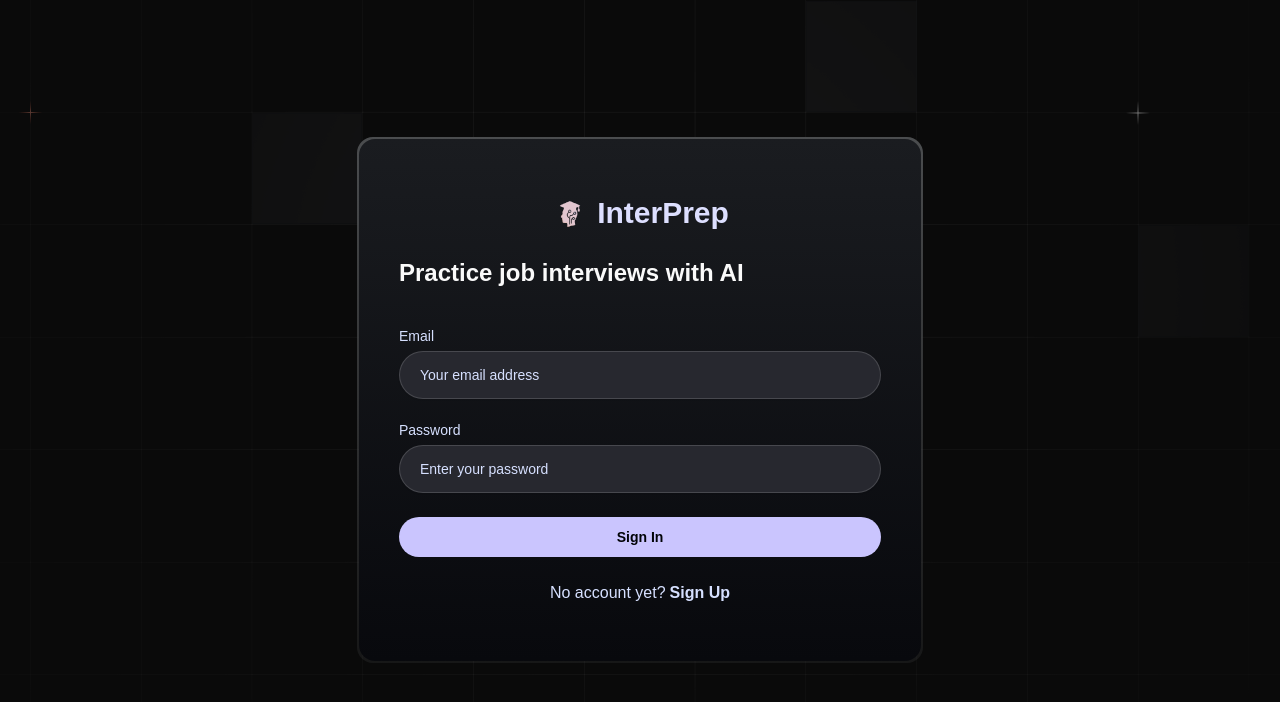
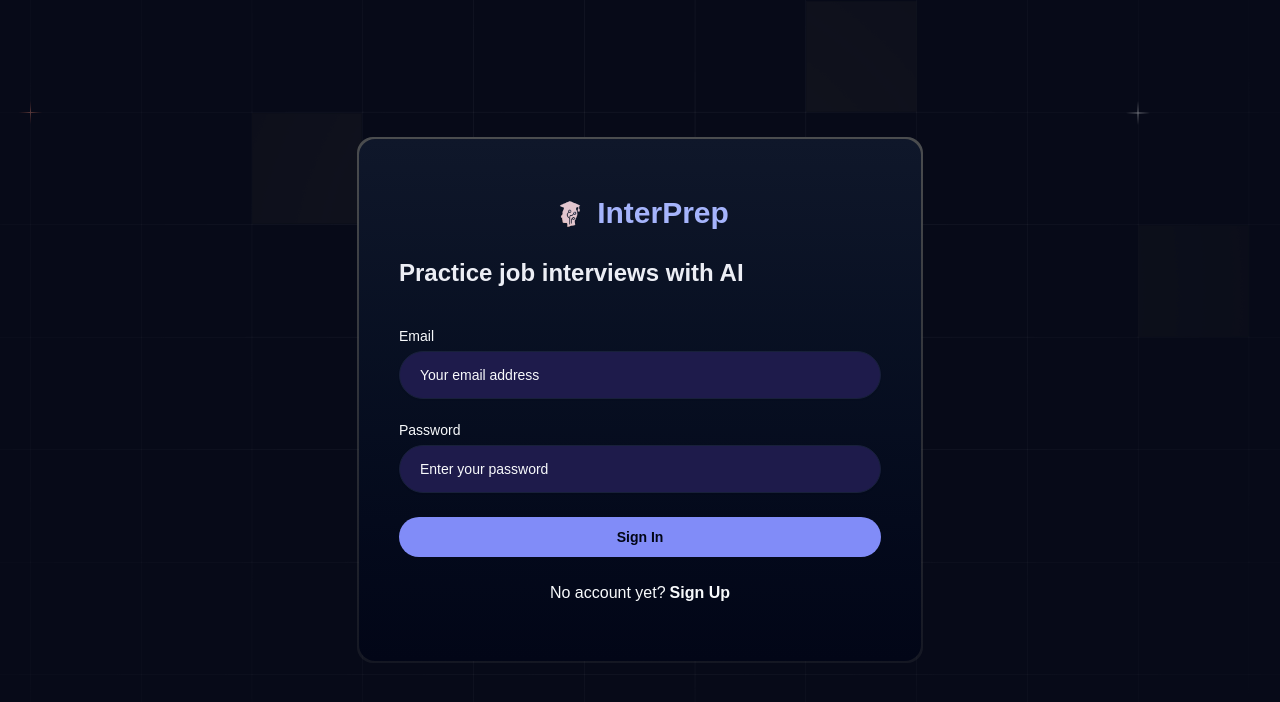
Before and after one commit to Programmer-Develops/inter-prep, a Next.js app: page /sign-in in a window 1280 px wide. Shown: the top 702 px of the page. Built offline with nearby package versions, Linux system fonts and the light colour scheme; no server answers; a web font is replaced by a local one.

Commit message:
Apr 10, 2025, 7:15 PM

```diff
--- a/app/globals.css
+++ b/app/globals.css
@@ -5,95 +5,88 @@
 @custom-variant dark (&:is(.dark *));
 
 @theme {
-  --color-success-100: #49de50;
-  --color-success-200: #42c748;
-  --color-destructive-100: #f75353;
-  --color-destructive-200: #c44141;
+  /* Success Colors - More vibrant green */
+  --color-success-100: #4ade80;
+  --color-success-200: #22c55e;
 
-  --color-primary-100: #dddfff;
-  --color-primary-200: #cac5fe;
+  /* Destructive Colors - More modern red */
+  --color-destructive-100: #ef4444;
+  --color-destructive-200: #dc2626;
 
-  --color-light-100: #d6e0ff;
-  --color-light-400: #6870a6;
-  --color-light-600: #4f557d;
-  --color-light-800: #24273a;
+  /* Primary Colors - Cooler purple/blue */
+  --color-primary-100: #a5b4fc;
+  --color-primary-200: #818cf8;
 
-  --color-dark-100: #020408;
-  --color-dark-200: #27282f;
-  --color-dark-300: #242633;
+  /* Light Colors - Better contrast */
+  --color-light-100: #f8fafc;
+  --color-light-400: #94a3b8;
+  --color-light-600: #475569;
+  --color-light-800: #1e293b;
+
+  /* Dark Colors - Deep space theme */
+  --color-dark-100: #020617;
+  --color-dark-200: #1e1b4b;
+  --color-dark-300: #1e1b4b;
+
+  /* Additional accent colors */
+  --color-accent-100: #7dd3fc;
+  --color-accent-200: #38bdf8;
 
   --font-mona-sans: "Mona Sans", sans-serif;
-
   --bg-pattern: url("/pattern.png");
 }
 
 :root {
   --radius: 0.625rem;
-  --background: oklch(1 0 0);
-  --foreground: oklch(0.145 0 0);
-  --card: oklch(1 0 0);
-  --card-foreground: oklch(0.145 0 0);
-  --popover: oklch(1 0 0);
-  --popover-foreground: oklch(0.145 0 0);
-  --primary: oklch(0.205 0 0);
-  --primary-foreground: oklch(0.985 0 0);
-  --secondary: oklch(0.97 0 0);
-  --secondary-foreground: oklch(0.205 0 0);
-  --muted: oklch(0.97 0 0);
-  --muted-foreground: oklch(0.556 0 0);
-  --accent: oklch(0.97 0 0);
-  --accent-foreground: oklch(0.205 0 0);
-  --destructive: oklch(0.577 0.245 27.325);
-  --border: oklch(0.922 0 0);
-  --input: oklch(0.922 0 0);
-  --ring: oklch(0.708 0 0);
-  --chart-1: oklch(0.646 0.222 41.116);
-  --chart-2: oklch(0.6 0.118 184.704);
-  --chart-3: oklch(0.398 0.07 227.392);
-  --chart-4: oklch(0.828 0.189 84.429);
-  --chart-5: oklch(0.769 0.188 70.08);
-  --sidebar: oklch(0.985 0 0);
-  --sidebar-foreground: oklch(0.145 0 0);
-  --sidebar-primary: oklch(0.205 0 0);
-  --sidebar-primary-foreground: oklch(0.985 0 0);
-  --sidebar-accent: oklch(0.97 0 0);
-  --sidebar-accent-foreground: oklch(0.205 0 0);
-  --sidebar-border: oklch(0.922 0 0);
-  --sidebar-ring: oklch(0.708 0 0);
+  --background: oklch(99% 0.003 300);
+  --foreground: oklch(20% 0.03 270);
+  --card: oklch(99% 0.003 300);
+  --card-foreground: oklch(20% 0.03 270);
+  --primary: oklch(60% 0.15 270);
+  --primary-foreground: oklch(98% 0.003 300);
+  --secondary: oklch(95% 0.01 270);
+  --secondary-foreground: oklch(30% 0.05 270);
+  --muted: oklch(95% 0.01 270);
+  --muted-foreground: oklch(60% 0.03 270);
+  --accent: oklch(80% 0.1 220);
+  --accent-foreground: oklch(20% 0.03 270);
+  --destructive: oklch(70% 0.2 25);
+  --border: oklch(90% 0.01 270);
+  --input: oklch(90% 0.01 270);
+  --ring: oklch(60% 0.15 270);
+
+  /* Chart colors - more vibrant */
+  --chart-1: oklch(70% 0.2 120);
+  --chart-2: oklch(70% 0.2 240);
+  --chart-3: oklch(70% 0.2 300);
+  --chart-4: oklch(70% 0.2 60);
+  --chart-5: oklch(70% 0.2 0);
 }
 
 .dark {
-  --background: oklch(0.145 0 0);
-  --foreground: oklch(0.985 0 0);
-  --card: oklch(0.205 0 0);
-  --card-foreground: oklch(0.985 0 0);
-  --popover: oklch(0.205 0 0);
-  --popover-foreground: oklch(0.985 0 0);
-  --primary: oklch(0.922 0 0);
-  --primary-foreground: oklch(0.205 0 0);
-  --secondary: oklch(0.269 0 0);
-  --secondary-foreground: oklch(0.985 0 0);
-  --muted: oklch(0.269 0 0);
-  --muted-foreground: var(--light-100);
-  --accent: oklch(0.269 0 0);
-  --accent-foreground: oklch(0.985 0 0);
-  --destructive: oklch(0.704 0.191 22.216);
-  --border: oklch(1 0 0 / 10%);
-  --input: oklch(1 0 0 / 15%);
-  --ring: oklch(0.556 0 0);
-  --chart-1: oklch(0.488 0.243 264.376);
-  --chart-2: oklch(0.696 0.17 162.48);
-  --chart-3: oklch(0.769 0.188 70.08);
-  --chart-4: oklch(0.627 0.265 303.9);
-  --chart-5: oklch(0.645 0.246 16.439);
-  --sidebar: oklch(0.205 0 0);
-  --sidebar-foreground: oklch(0.985 0 0);
-  --sidebar-primary: oklch(0.488 0.243 264.376);
-  --sidebar-primary-foreground: oklch(0.985 0 0);
-  --sidebar-accent: oklch(0.269 0 0);
-  --sidebar-accent-foreground: oklch(0.985 0 0);
-  --sidebar-border: oklch(1 0 0 / 10%);
-  --sidebar-ring: oklch(0.556 0 0);
+  --background: oklch(15% 0.03 270);
+  --foreground: oklch(95% 0.01 270);
+  --card: oklch(20% 0.05 270);
+  --card-foreground: oklch(95% 0.01 270);
+  --primary: oklch(80% 0.1 270);
+  --primary-foreground: oklch(20% 0.05 270);
+  --secondary: oklch(25% 0.05 270);
+  --secondary-foreground: oklch(95% 0.01 270);
+  --muted: oklch(25% 0.05 270);
+  --muted-foreground: oklch(70% 0.05 270);
+  --accent: oklch(70% 0.15 220);
+  --accent-foreground: oklch(95% 0.01 270);
+  --destructive: oklch(70% 0.2 25);
+  --border: oklch(25% 0.05 270);
+  --input: oklch(25% 0.05 270);
+  --ring: oklch(70% 0.1 270);
+
+  /* Dark mode chart colors */
+  --chart-1: oklch(75% 0.25 120);
+  --chart-2: oklch(75% 0.25 240);
+  --chart-3: oklch(75% 0.25 300);
+  --chart-4: oklch(75% 0.25 60);
+  --chart-5: oklch(75% 0.25 0);
 }
 
 @theme inline {
@@ -295,7 +288,7 @@
 }
 
 @utility dark-gradient {
-  @apply bg-gradient-to-b from-[#1A1C20] to-[#08090D];
+  @apply bg-gradient-to-b from-[#0f172a] to-[#020617];
 }
 
 @utility border-gradient {
@@ -307,11 +300,11 @@
 }
 
 @utility blue-gradient-dark {
-  @apply bg-gradient-to-b from-[#171532] to-[#08090D];
+  @apply bg-gradient-to-b from-[#1e1b4b] to-[#0f172a];
 }
 
 @utility blue-gradient {
-  @apply bg-gradient-to-l from-[#FFFFFF] to-[#CAC5FE];
+  @apply bg-gradient-to-l from-[#a5b4fc] to-[#818cf8];
 }
 
 @utility flex-center {
```
